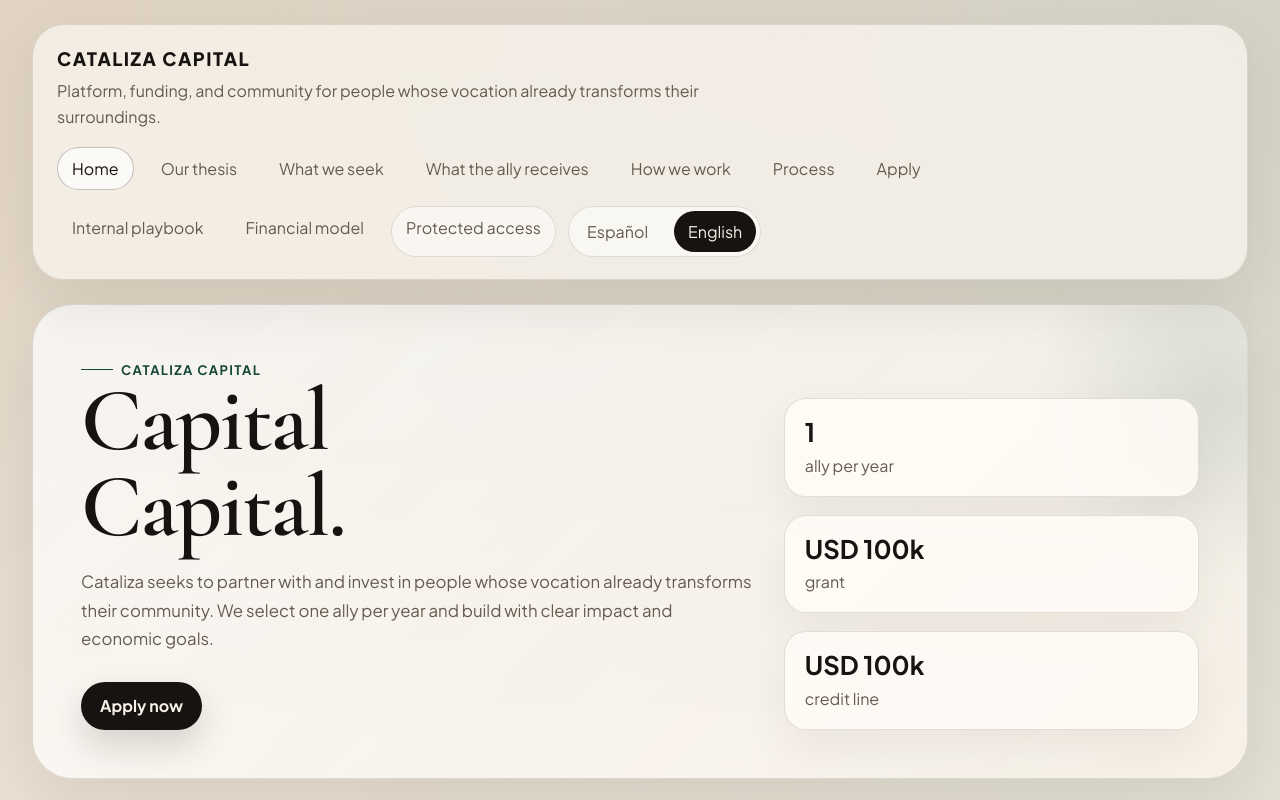
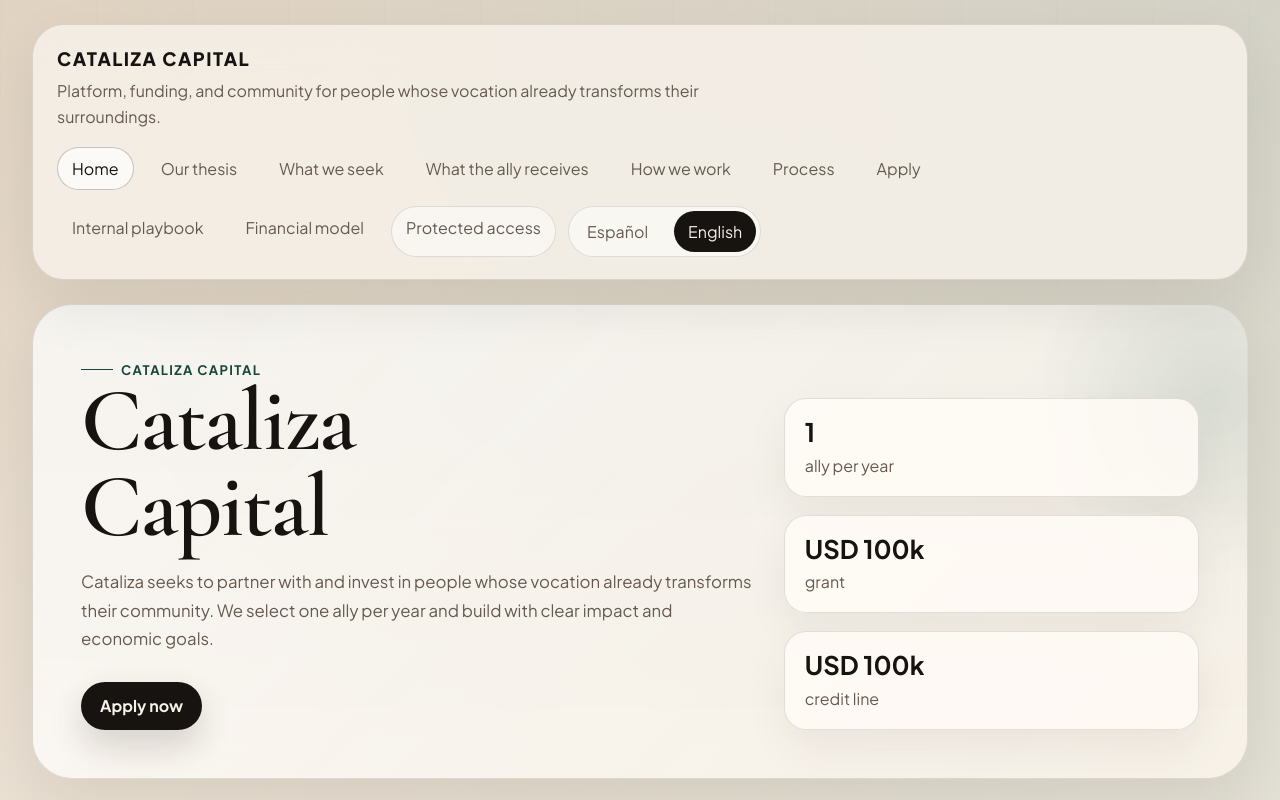
Before and after one commit to luisvega93/cataliza, a Next.js app: page /cataliza/en in a window 1280 px wide. Shown: the top 800 px of the page. Built offline with nearby package versions, Linux system fonts and the light colour scheme.

Commit message:
Rename public hero title to Cataliza Capital

```diff
--- a/src/content/public-site.en.ts
+++ b/src/content/public-site.en.ts
@@ -2,13 +2,13 @@
 
 export const publicCopyEn: PublicCopy = {
   meta: {
-    title: "Cataliza Capital | Capital Capital.",
+    title: "Cataliza Capital | Cataliza Capital",
     description:
       "Cataliza seeks to partner with and invest in people whose vocation already transforms their community. We select one ally per year and build with clear impact and economic goals.",
   },
   hero: {
     eyebrow: "Cataliza Capital",
-    title: "Capital Capital.",
+    title: "Cataliza Capital",
     summary:
       "Cataliza seeks to partner with and invest in people whose vocation already transforms their community. We select one ally per year and build with clear impact and economic goals.",
     primaryCta: "Apply now",
--- a/src/content/public-site.es.ts
+++ b/src/content/public-site.es.ts
@@ -2,13 +2,13 @@
 
 export const publicCopyEs: PublicCopy = {
   meta: {
-    title: "Cataliza Capital | Capital Capital.",
+    title: "Cataliza Capital | Cataliza Capital",
     description:
       "Cataliza busca aliarse e invertir en personas cuya vocaci\u00f3n ya transforma su comunidad. Seleccionamos un aliado por a\u00f1o y construimos con metas claras de impacto y econ\u00f3micas.",
   },
   hero: {
     eyebrow: "Cataliza Capital",
-    title: "Capital Capital.",
+    title: "Cataliza Capital",
     summary:
       "Cataliza busca aliarse e invertir en personas cuya vocaci\u00f3n ya transforma su comunidad. Seleccionamos un aliado por a\u00f1o y construimos con metas claras de impacto y econ\u00f3micas.",
     primaryCta: "Aplicar ahora",
```
